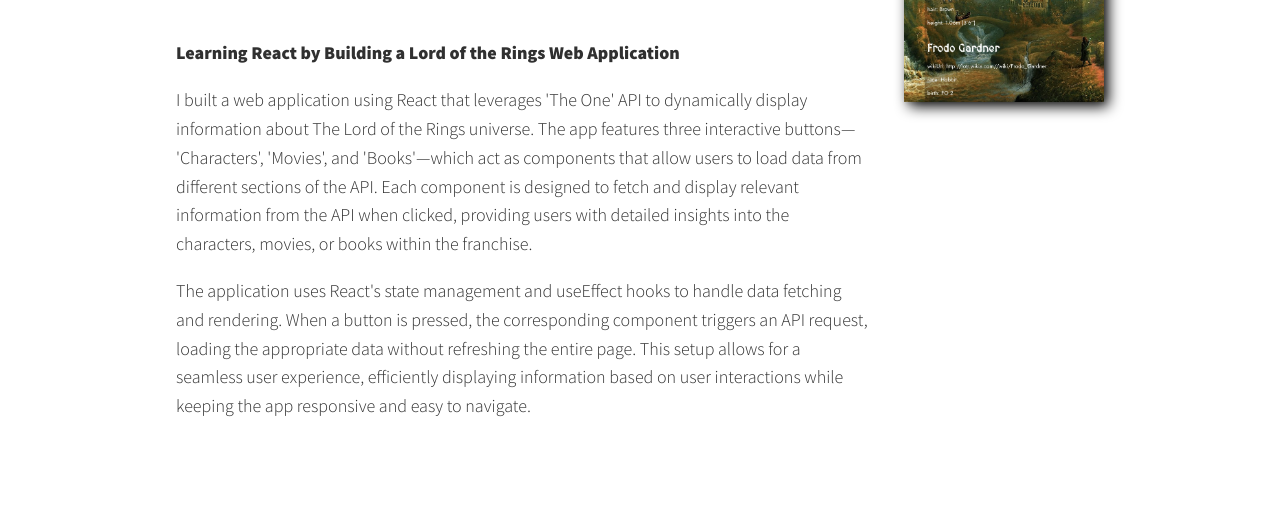
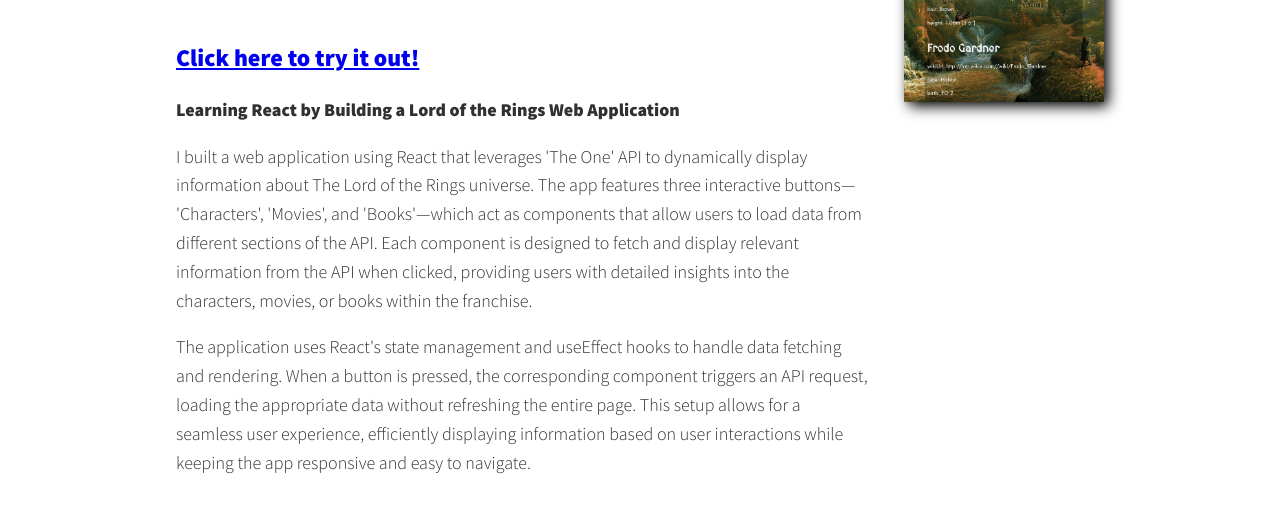
Before and after one commit to jercowd/jercowd.github.io, a plain HTML site: page portfolio01.html in a window 1280 px wide. Shown: the part 286-800 px from the top of the page. Drawn offline with nearby package versions, Linux system fonts and the light colour scheme.

Commit message:
Update portfolio01.html

```diff
--- a/portfolio01.html
+++ b/portfolio01.html
@@ -41,6 +41,9 @@
       <p class="section__subtitle section__subtitle--about">Skills: React.js</p>
       <img src="img/portfolio01.jpg" alt="" class="about-me__img">
       <div class="about-me__body">
+        <p>
+          <a href="https://jercowd.github.io/lotr-project/" class="footer__link">Click here to try it out!</a>
+        </p>
         <p><strong>Learning React by Building a Lord of the Rings Web Application</strong></p>
         <p>
           I built a web application using React that leverages 'The One' API to dynamically display
```
